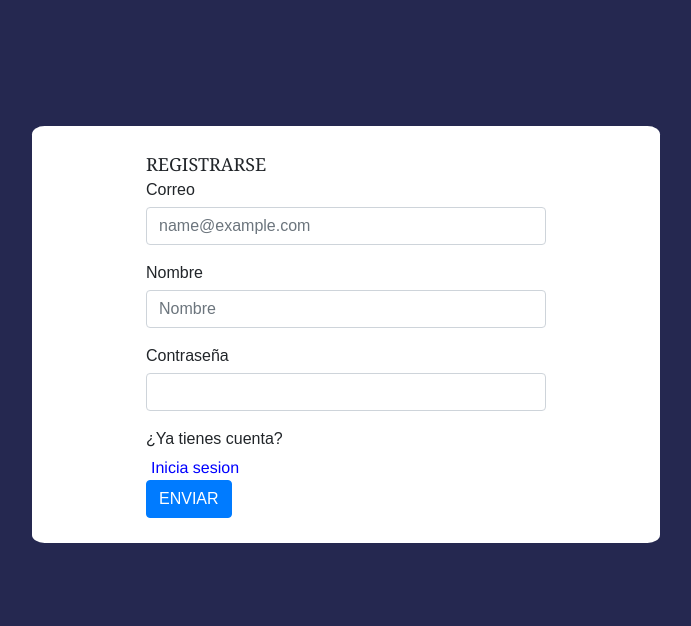
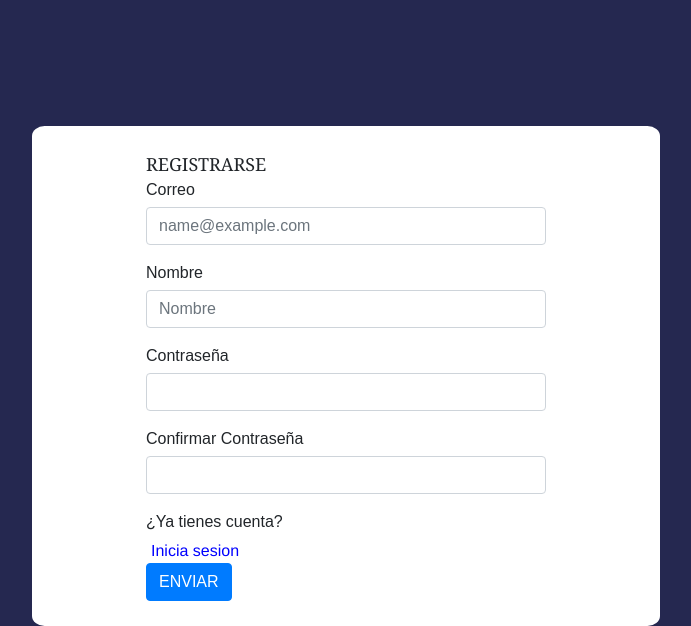
Before and after one commit to Saidai21/proyecto1, a Django app: page /registrarse in a window 1280 px wide. Shown: the part 191-817 px from the top of the page, without its empty margins (294-985 px from the left). Before the commit the page ends 734 px from the top, so only its background shows below. Run offline with Django 4.2, Linux system fonts and the light colour scheme; some libraries are stand-ins or nearby versions.

Commit message:
cpnfirmar conttraseña

```diff
--- a/alumnos/static/css/style_form.css
+++ b/alumnos/static/css/style_form.css
@@ -23,6 +23,20 @@
     display: none;
 }
 #mensajeContrasena{
+    color: red;
+    text-align: center;
+    margin-top: 5px;
+    display: none;
+}
+
+#mensajeContrasena2{
+    color: red;
+    text-align: center;
+    margin-top: 5px;
+    display: none;
+}
+
+#mensajeContrasena3{
     color: red;
     text-align: center;
     margin-top: 5px;
--- a/alumnos/static/js/form_registrar.js
+++ b/alumnos/static/js/form_registrar.js
@@ -5,7 +5,7 @@ $(document).ready(function(){
       var correo = $("#itCorreo").val();
       var contrasena = $("#itContrasena").val();
       var emailRegex = /^[^\s@]+@[^\s@]+\.[^\s@]+$/;
-
+      var contrasena2= $("#itContrasena2").val();
       if(!emailRegex.test(correo)){
           $("#itCorreo").css("border-color", "red");
           $("#mensajeCorreo2").fadeIn();
@@ -46,6 +46,27 @@ $(document).ready(function(){
           $("#mensajeContrasena").fadeOut();
       }
 
+    if(contrasena2 == ""){
+        $("#itContrasena2").css("border-color", "red");
+        $("#mensajeContrasena2").fadeIn();
+        valcor = false;
+        event.preventDefault();
+    } else {
+        $("#itContrasena2").css("border-color", "#ced4da");
+        $("#mensajeContrasena2").fadeOut();
+        if (contrasena2 != contrasena){
+            $("#itContrasena2").css("border-color", "red");
+            $("#mensajeContrasena3").fadeIn();
+            valcor = false;
+            event.preventDefault();
+        }else{
+            $("#itContrasena2").css("border-color", "#ced4da");
+            $("#mensajeContrasena3").fadeOut();
+        }
+    }
+
+
+
       if (!valcor) {
           event.preventDefault(); // Evita que se envíe el formulario si hay errores de validación
       }else{
@@ -61,7 +82,12 @@ $(document).ready(function(){
   $("#itContrasena").change(function(){
       $("#itContrasena").css("border-color", "#ced4da");
       $("#mensajeContrasena").fadeOut();
+      $("#mensajeContrasena3").fadeOut();
   });
+  $("#itContrasena2").change(function(){
+    $("#itContrasena2").css("border-color", "#ced4da");
+    $("#mensajeContrasena2").fadeOut();
+});
   $("#itNombre").change(function(){
       $("#itNombre").css("border-color", "#ced4da");
       $("#mensajeNombre").fadeOut();
--- a/alumnos/templates/alumnos/registrarse.html
+++ b/alumnos/templates/alumnos/registrarse.html
@@ -26,6 +26,12 @@
                     <input type="password" class="form-control" id="itContrasena" name="contrasena">
                     <div id="mensajeContrasena">Ingrese una contraseña</div>
                 </div>
+                <div class="form-group">
+                    <label for="itContrasena">Confirmar Contraseña</label>
+                    <input type="password" class="form-control" id="itContrasena2" name="contrasena">
+                    <div id="mensajeContrasena2">Ingrese una contraseña</div>
+                    <div id="mensajeContrasena3">Las contraseñas no son iguales</div>
+                </div>
                 <div><label for="formGroupExampleInput">¿Ya tienes cuenta?</label>
                 <a class="label" href="{% url 'iniciar_sesion' %}" style="color: blue;">Inicia sesion</a>
             </div>
```
Also changed, not shown: db.sqlite3.
